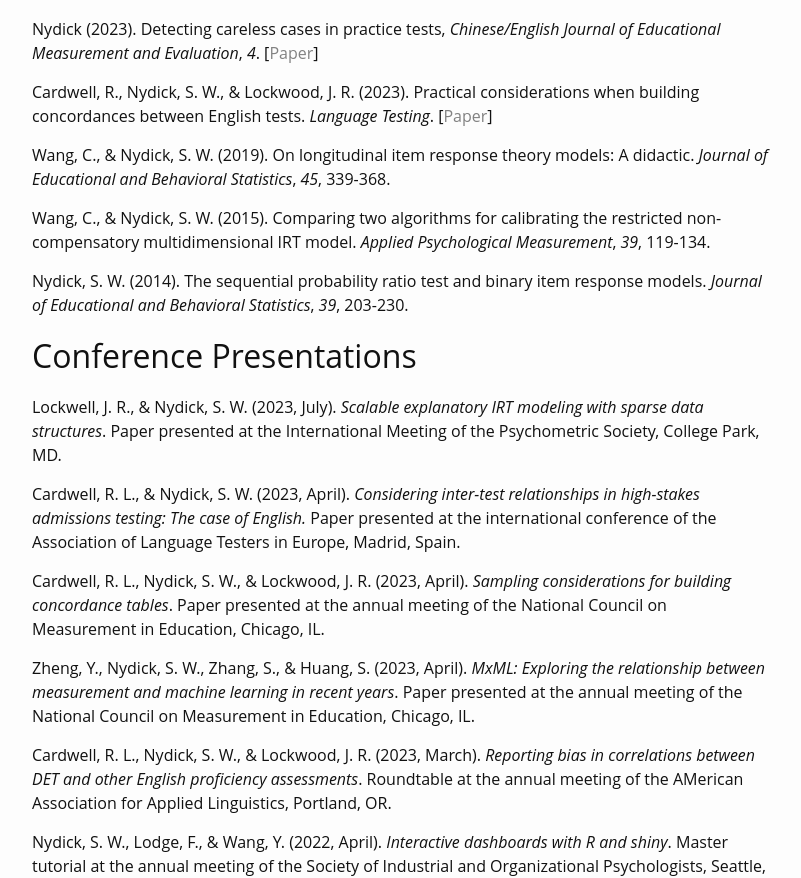
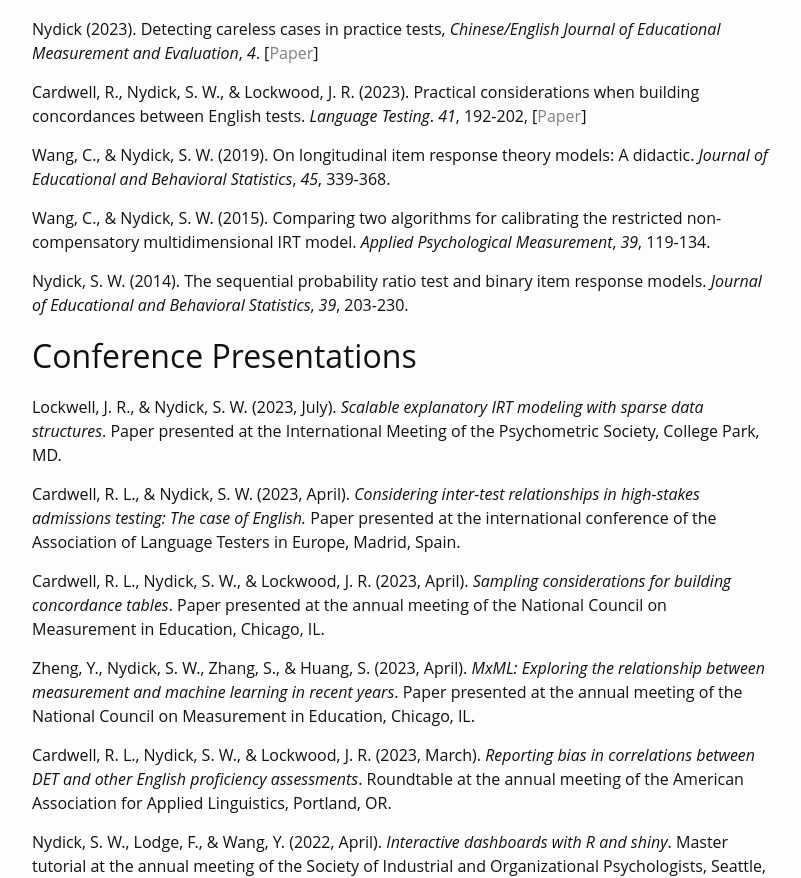
Before and after one commit to swnydick/swnydick.github.io, a Jekyll site: the page built from _pages/02_publications.md, in a window 1280 px wide and 1400 px high. Shown: the part 511-1389 px from the top of the window, without its empty margins (238-1039 px from the left). Built offline with Jekyll 4.4.1, drawn with Linux system fonts in a browser that asks for light colours.

Commit message:
Fix publications

```diff
--- a/_pages/02_publications.md
+++ b/_pages/02_publications.md
@@ -29,7 +29,7 @@ Nydick (2023). Detecting careless cases in practice tests,
 &#91;[Paper](https://www.ce-jeme.org/cgi/viewcontent.cgi?article=1047&context=journal)&#93;
 
 Cardwell, R., Nydick, S. W., & Lockwood, J. R. (2023). Practical considerations
-when building concordances between English tests. *Language Testing*.
+when building concordances between English tests. *Language Testing*. *41*, 192-202,
 &#91;[Paper](https://journals.sagepub.com/doi/epub/10.1177/02655322231195027)&#93;
 
 Wang, C., & Nydick, S. W. (2019). On longitudinal item response theory models: A
@@ -65,7 +65,7 @@ Chicago, IL.
 
 Cardwell, R. L., Nydick, S. W., & Lockwood, J. R. (2023, March). *Reporting bias
 in correlations between DET and other English proficiency assessments*. Roundtable
-at the annual meeting of the AMerican Association for Applied Linguistics,
+at the annual meeting of the American Association for Applied Linguistics,
 Portland, OR.
 
 Nydick, S. W., Lodge, F., & Wang, Y. (2022, April). *Interactive dashboards with
```
